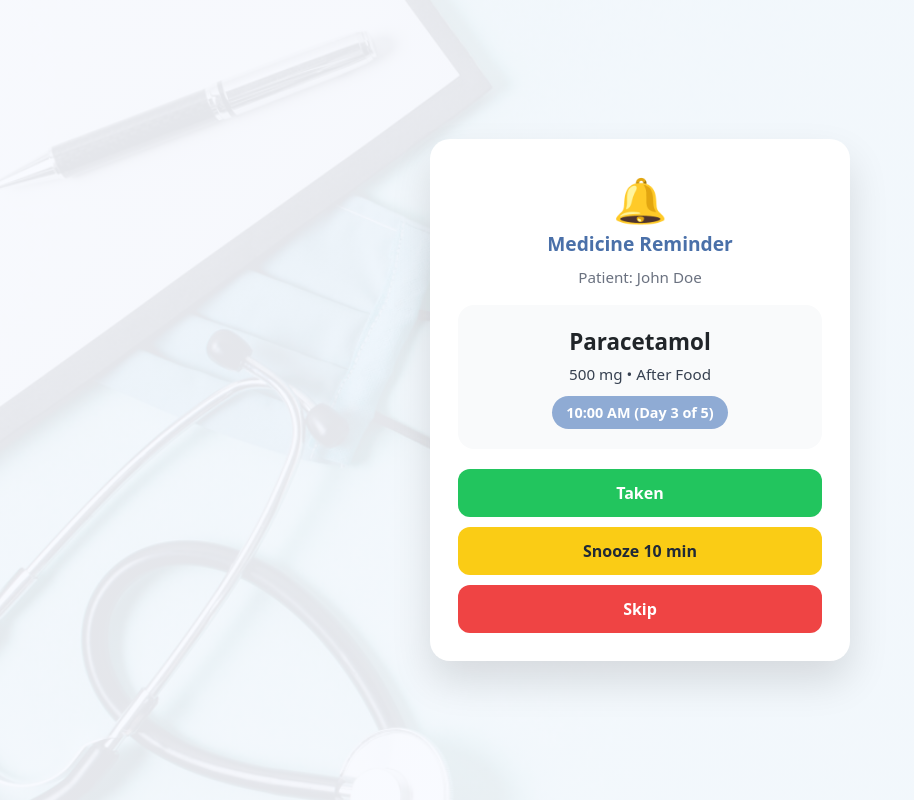
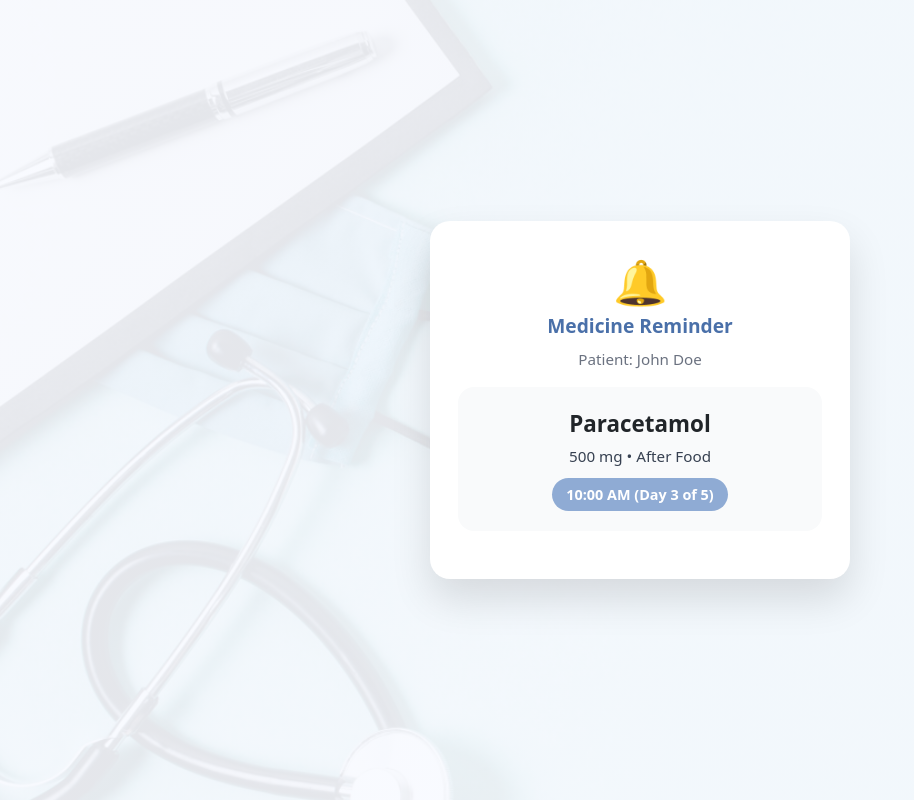
Before and after one commit to FaheemaTamton/EasyHeal, a Django app: template backend/templates/alarm_ringing.html in a window 1280 px wide. Shown: the whole page, without its empty margins (0-914 px from the left). Run offline with Django 5.2, Linux system fonts and the light colour scheme; the template is opened without the code that fills it, so the values that code supplies are empty.

Commit message:
Update LveP

```diff
--- a/backend/templates/alarm_ringing.html
+++ b/backend/templates/alarm_ringing.html
@@ -144,13 +144,6 @@ body {
     <div class="time-badge">10:00 AM (Day 3 of 5)</div>
   </div>
 
-  <div class="alarm-actions">
-    <button class="btn-taken" id="takenBtn">Taken</button>
-    <button class="btn-snooze" id="snoozeBtn">Snooze 10 min</button>
-    <button class="btn-skip" id="skipBtn">Skip</button>
-  </div>
-
-</div>
 
 <script>
 const alarmSound = new Audio("{% static 'sounds/alarm.mp3' %}");
```
Also changed, not shown: backend/templates/my_account.html (+0 -8 lines).
